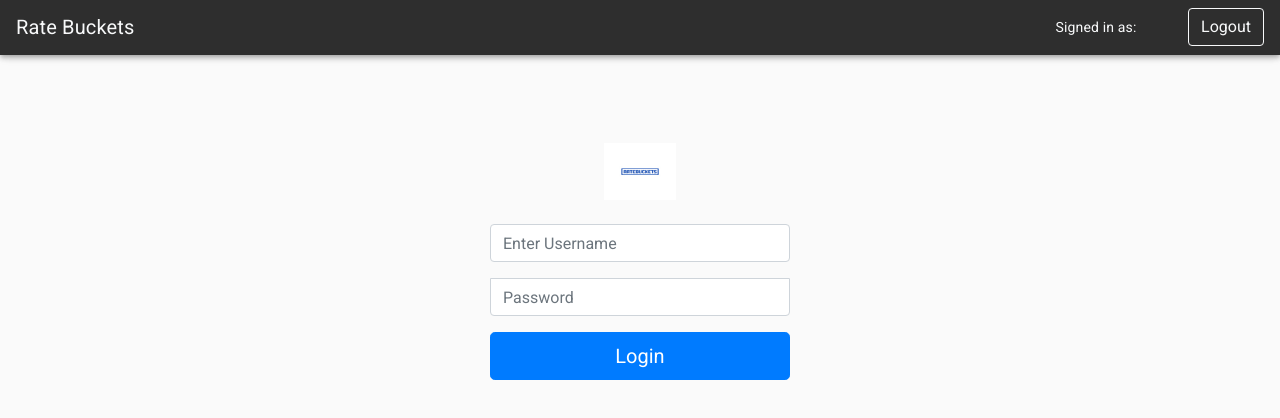
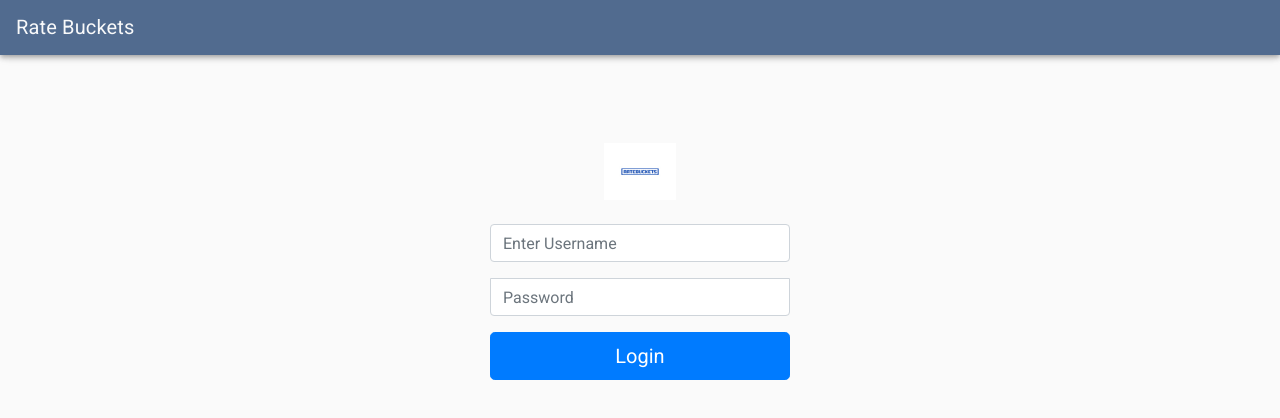
Before and after one commit to savindug/hotel-revenue-client, a React (Create React App) app: page /login in a window 1280 px wide. Shown: the top 418 px of the page. Built offline with nearby package versions, Linux system fonts and the light colour scheme.

Commit message:
change appbar color

```diff
--- a/src/components/UI/layout/sideDrawer.js
+++ b/src/components/UI/layout/sideDrawer.js
@@ -36,7 +36,7 @@ const useStyles = makeStyles((theme) => ({
     color: 'f4f4f4',
   },
   appBar: {
-    backgroundColor: '#2e2e2e',
+    backgroundColor: '#516B8F',
     color: '#f4f4f4',
     zIndex: theme.zIndex.drawer + 1,
     transition: theme.transitions.create(['width', 'margin'], {
@@ -65,7 +65,7 @@ const useStyles = makeStyles((theme) => ({
     color: '#f4f4f4',
   },
   drawerOpen: {
-    backgroundColor: '#2e2e2e',
+    backgroundColor: '#516B8F',
     color: '#f4f4f4',
     width: drawerWidth,
     transition: theme.transitions.create('width', {
@@ -74,7 +74,7 @@ const useStyles = makeStyles((theme) => ({
     }),
   },
   drawerClose: {
-    backgroundColor: '#2e2e2e',
+    backgroundColor: '#516B8F',
     color: '#f4f4f4',
     transition: theme.transitions.create('width', {
       easing: theme.transitions.easing.sharp,
@@ -160,9 +160,10 @@ export default function MiniDrawer(props) {
           </Navbar.Brand>
           <Navbar.Toggle />
           <Navbar.Collapse className="justify-content-end">
+            {isLoggedIn ? (
+              <>
                 <Navbar.Text className="text-light mx-5">
-              Signed in as:&nbsp;{' '}
-              {isLoggedIn ? <a className="text-light">{user.name}</a> : <></>}
+                  Signed in as:&nbsp; <a className="text-light">{user.name}</a>
                 </Navbar.Text>
                 <Button
                   variant="outline-light"
@@ -172,6 +173,10 @@ export default function MiniDrawer(props) {
                 >
                   Logout
                 </Button>
+              </>
+            ) : (
+              <></>
+            )}
           </Navbar.Collapse>
         </Navbar>
       </AppBar>
```
Lines whose indentation alone changed are shown as unchanged.
